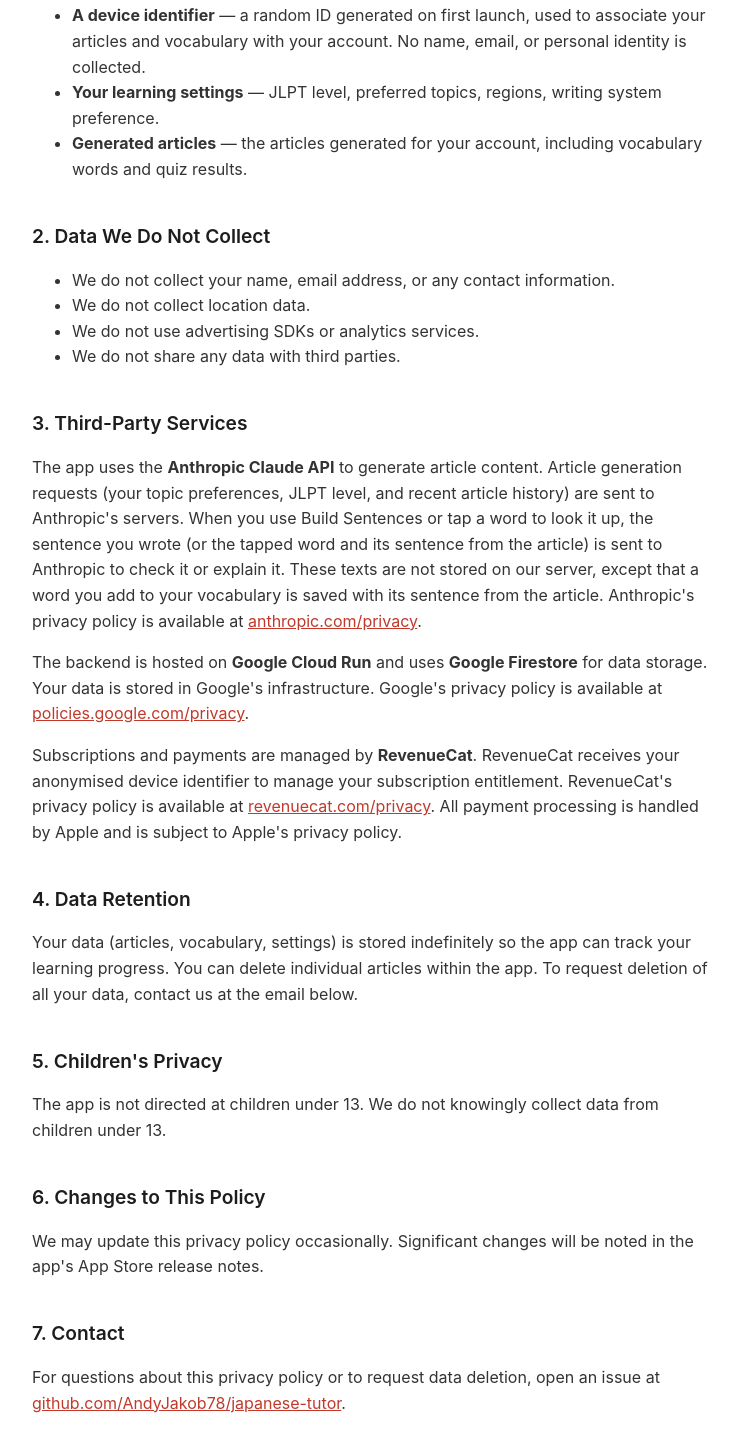
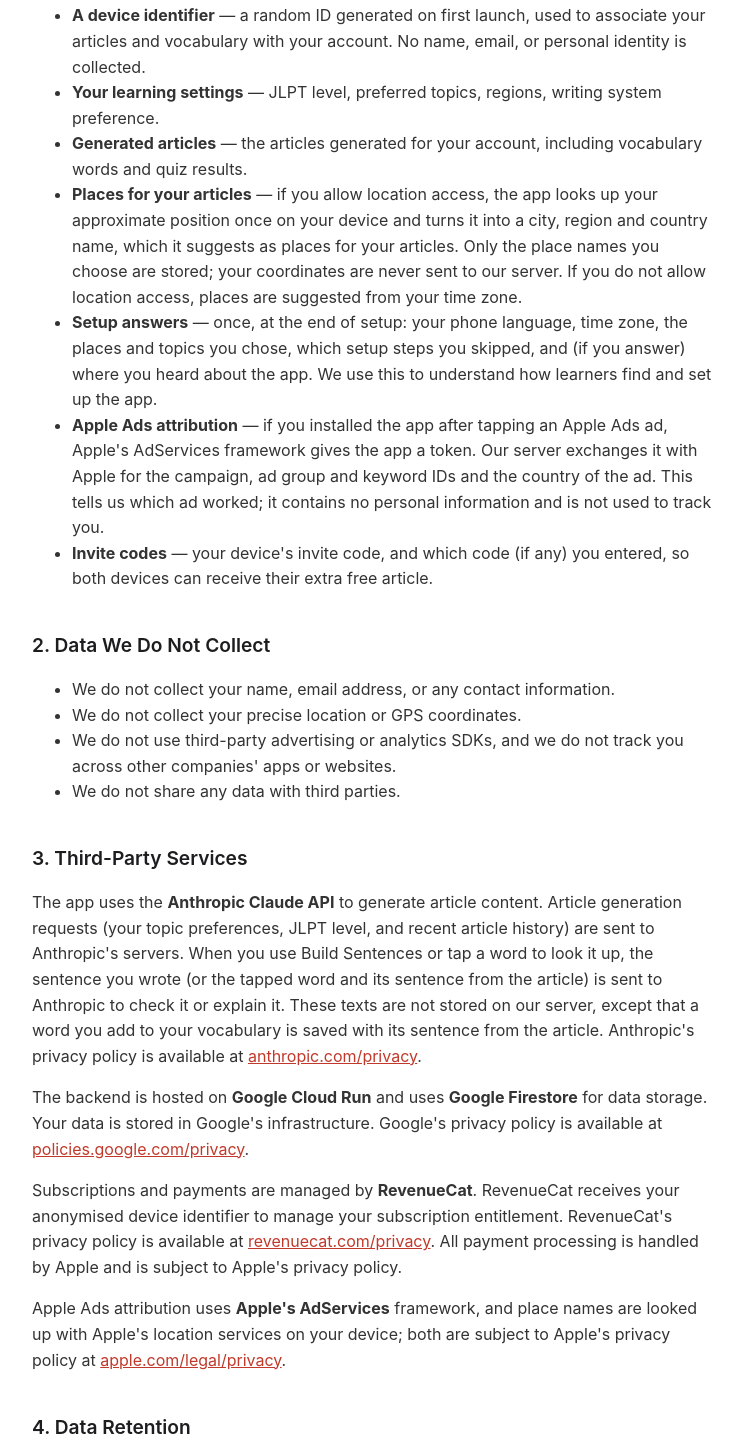
Before and after one commit to AndyJakob78/japanese-tutor, a website: page docs/privacy-policy.html in a window 1280 px wide. Shown: the part 332-1787 px from the top of the page, without its empty margins (268-1010 px from the left). Drawn offline with Linux system fonts and the light colour scheme.

Commit message:
Privacy policy: places, setup answers, Apple Ads attribution and invite codes (1.7)
Co-Authored-By: Claude Opus 5.5 <noreply@anthropic.com>

```diff
--- a/docs/privacy-policy.html
+++ b/docs/privacy-policy.html
@@ -35,13 +35,17 @@
     <li><strong>A device identifier</strong> — a random ID generated on first launch, used to associate your articles and vocabulary with your account. No name, email, or personal identity is collected.</li>
     <li><strong>Your learning settings</strong> — JLPT level, preferred topics, regions, writing system preference.</li>
     <li><strong>Generated articles</strong> — the articles generated for your account, including vocabulary words and quiz results.</li>
+    <li><strong>Places for your articles</strong> — if you allow location access, the app looks up your approximate position once on your device and turns it into a city, region and country name, which it suggests as places for your articles. Only the place names you choose are stored; your coordinates are never sent to our server. If you do not allow location access, places are suggested from your time zone.</li>
+    <li><strong>Setup answers</strong> — once, at the end of setup: your phone language, time zone, the places and topics you chose, which setup steps you skipped, and (if you answer) where you heard about the app. We use this to understand how learners find and set up the app.</li>
+    <li><strong>Apple Ads attribution</strong> — if you installed the app after tapping an Apple Ads ad, Apple's AdServices framework gives the app a token. Our server exchanges it with Apple for the campaign, ad group and keyword IDs and the country of the ad. This tells us which ad worked; it contains no personal information and is not used to track you.</li>
+    <li><strong>Invite codes</strong> — your device's invite code, and which code (if any) you entered, so both devices can receive their extra free article.</li>
   </ul>
 
   <h2>2. Data We Do Not Collect</h2>
   <ul>
     <li>We do not collect your name, email address, or any contact information.</li>
-    <li>We do not collect location data.</li>
-    <li>We do not use advertising SDKs or analytics services.</li>
+    <li>We do not collect your precise location or GPS coordinates.</li>
+    <li>We do not use third-party advertising or analytics SDKs, and we do not track you across other companies' apps or websites.</li>
     <li>We do not share any data with third parties.</li>
   </ul>
 
@@ -68,6 +72,11 @@
     RevenueCat's privacy policy is available at
     <a href="https://www.revenuecat.com/privacy">revenuecat.com/privacy</a>.
     All payment processing is handled by Apple and is subject to Apple's privacy policy.
+  </p>
+  <p>
+    Apple Ads attribution uses <strong>Apple's AdServices</strong> framework, and place names are
+    looked up with Apple's location services on your device; both are subject to Apple's privacy policy at
+    <a href="https://www.apple.com/legal/privacy/">apple.com/legal/privacy</a>.
   </p>
 
   <h2>4. Data Retention</h2>
```
